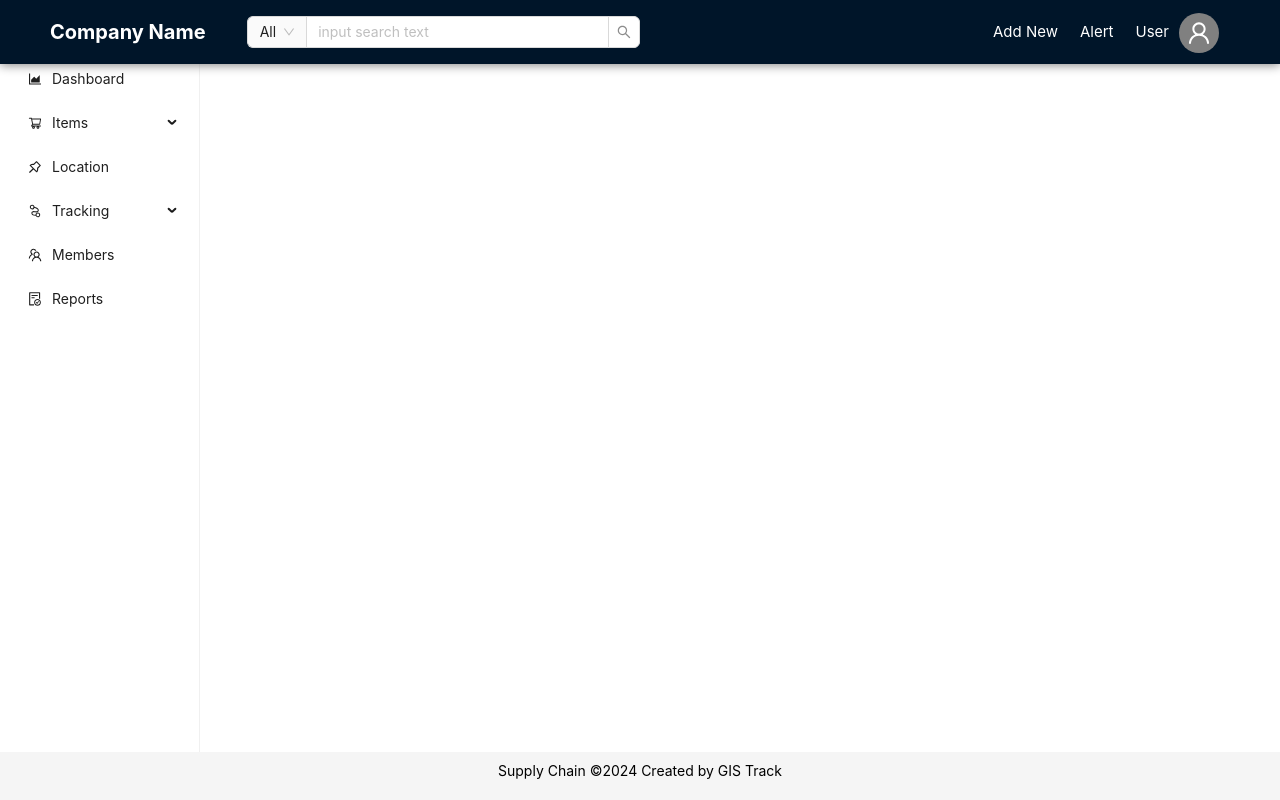
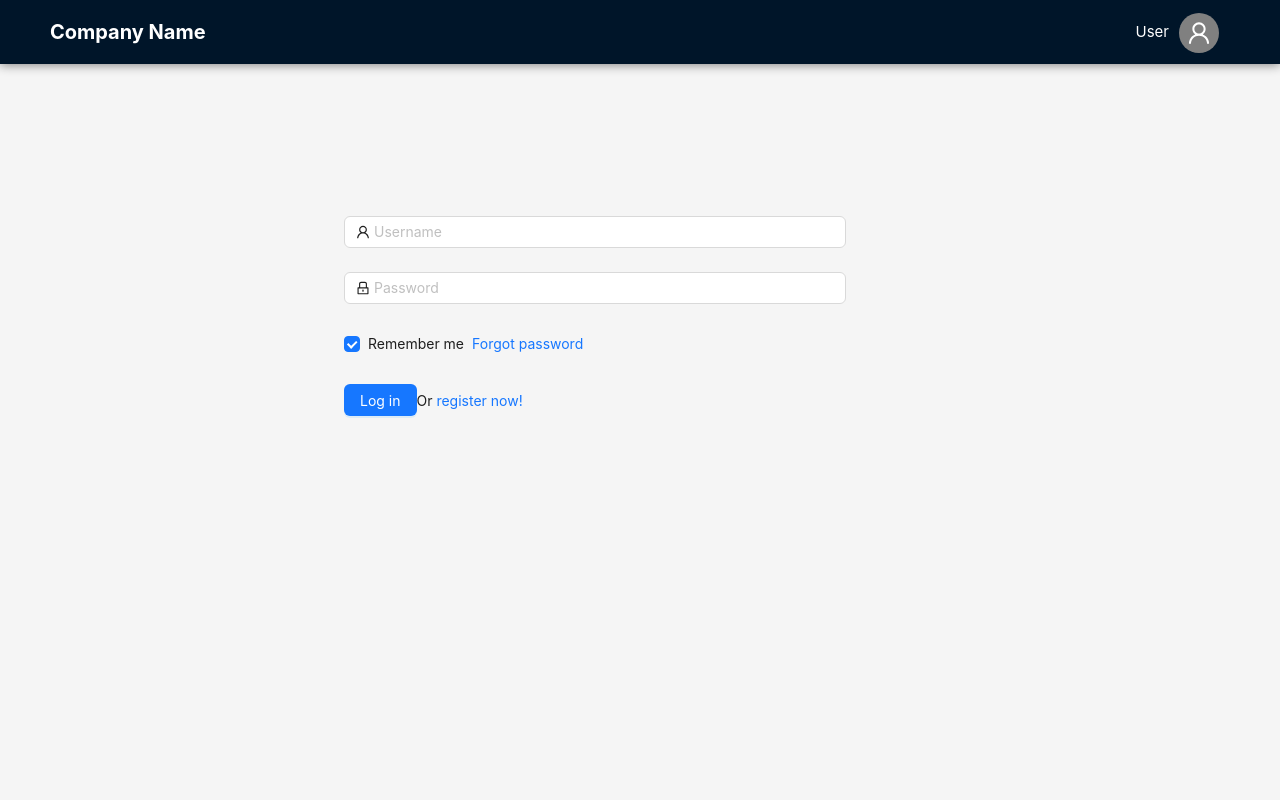
Before and after one commit to RadwaBahaa/Asset_Inventory_Frontend, a React (Create React App) app: page /login in a window 1280 px wide. Built offline with nearby package versions, Linux system fonts and the light colour scheme.

Commit message:
add login

```diff
--- a/src/App.js
+++ b/src/App.js
@@ -1,14 +1,20 @@
-// src/App.js
 import React from "react";
-import { BrowserRouter } from 'react-router-dom';
+import { BrowserRouter, Route, Routes, Navigate } from 'react-router-dom';
 import HomePage from './pages/HomePage/Javascript/HomePage';
+import Login from './pages/HomePage/Javascript/Login';
 import './App.css';
 
+function App() {
 
-function App() {
   return (
     <BrowserRouter>
-      <HomePage />
+      <Routes>
+        <Route path="/login" element={<Login />} />
+        <Route
+          path="*"
+          element= {<HomePage/>}
+        />
+      </Routes>
     </BrowserRouter>
   );
 }
--- /dev/null
+++ b/src/Components/NavBars/TopNavBar/Javascript/MainTopNav.js
@@ -0,0 +1,67 @@
+import React, { useState, useEffect } from "react";
+import { Layout, Dropdown, Space, Avatar } from "antd";
+
+import { Link, useLocation } from "react-router-dom";
+import { UserOutlined } from "@ant-design/icons";
+import "../CSS/TopNavBar.css";
+
+const TopNavBar = () => {
+  const { Header } = Layout;
+  const location = useLocation();
+  const [activeDropdown, setActiveDropdown] = useState("");
+  const user = [
+    {
+      label: <Link to="/user/viewprofile">View Profile</Link>,
+      key: "viewprofile",
+    },
+    { label: <Link to="/user/settings">Settings</Link>, key: "settings" },
+    { type: "divider" },
+    { label: "Signout", key: "signout" },
+  ];
+
+  // Determine which dropdown should be active based on the current path
+  useEffect(() => {
+    const path = location.pathname.split("/")[2];
+    if (path) {
+      if (["viewprofile", "settings"].includes(path)) {
+        setActiveDropdown("user");
+      } else {
+        setActiveDropdown(""); // No active dropdown for other paths
+      }
+    } else {
+      setActiveDropdown(""); // No active dropdown for other paths
+    }
+  }, [location.pathname]);
+
+  return (
+    <>
+      <Header className="header">
+        <div className="first-div">
+          <Link to="/" className="CompanyName">
+            Company Name
+          </Link>
+
+        </div>
+        <div>
+
+
+
+          <Dropdown
+            overlayClassName="dropdown-menu"
+            menu={{ items: user }}
+            className={`dropdown ${
+              activeDropdown === "user" ? "dropdown-active" : ""
+            }`}
+          >
+            <Link onClick={(e) => e.preventDefault()}>
+              <Space>User</Space>
+              <Avatar size="large" icon={<UserOutlined />} className="avatar" />
+            </Link>
+          </Dropdown>
+        </div>
+      </Header>
+    </>
+  );
+};
+
+export default TopNavBar;
--- /dev/null
+++ b/src/pages/HomePage/Javascript/Login.js
@@ -0,0 +1,78 @@
+import React from 'react';
+import { LockOutlined, UserOutlined } from '@ant-design/icons';
+import MainTopNav from "../../../Components/NavBars/TopNavBar/Javascript/MainTopNav"
+import { Button, Checkbox, Form, Input } from 'antd';
+import { Link } from "react-router-dom";
+import { Layout, theme } from "antd";
+const Login = () => {
+    const onFinish = (values) => {
+        console.log('Received values of form: ', values);
+    };
+    return (
+        <>
+        <Layout className="first-layout">
+        <MainTopNav/>
+
+
+
+            <Form
+                style={{ padding: "24px", marginTop: "15%", width: "550px", marginLeft: "25%" }}
+                name="normal_login"
+                className="login-form"
+                initialValues={{
+                    remember: true,
+                }}
+                onFinish={onFinish}
+            >
+                <Form.Item
+                    name="username"
+                    rules={[
+                        {
+                            required: true,
+                            message: 'Please input your Username!',
+                        },
+                    ]}
+                >
+                    <Input prefix={<UserOutlined className="site-form-item-icon" />} placeholder="Username" />
+                </Form.Item>
+                <Form.Item
+                    name="password"
+                    rules={[
+                        {
+                            required: true,
+                            message: 'Please input your Password!',
+                        },
+                    ]}
+                >
+                    <Input
+                        prefix={<LockOutlined className="site-form-item-icon" />}
+                        type="password"
+                        placeholder="Password"
+                    />
+                </Form.Item>
+                <Form.Item>
+                    <Form.Item name="remember" valuePropName="checked" noStyle>
+                        <Checkbox>Remember me</Checkbox>
+                    </Form.Item>
+
+                    <a className="login-form-forgot" href="">
+                        Forgot password
+                    </a>
+                </Form.Item>
+
+                <Form.Item>
+                    <Link to="/">
+                        <Button type="primary" htmlType="submit" className="login-form-button">
+                            Log in
+                        </Button>
+                    </Link>
+                    Or <a href="">register now!</a>
+                </Form.Item>
+            </Form></Layout>
+
+
+
+        </>
+    );
+};
+export default Login;
```
Also changed, not shown: src/routes/RouteConfig.js (+7 -5 lines).
